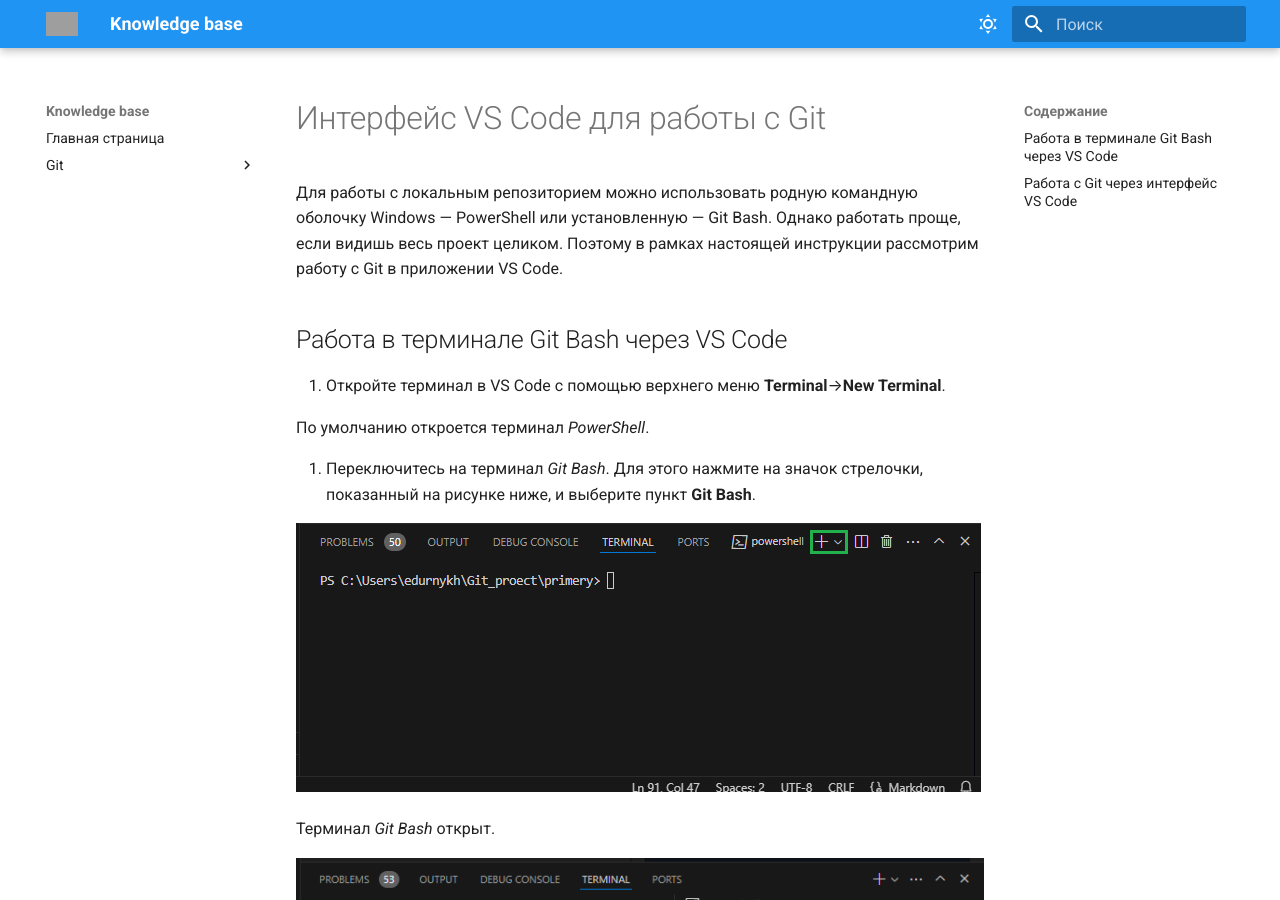
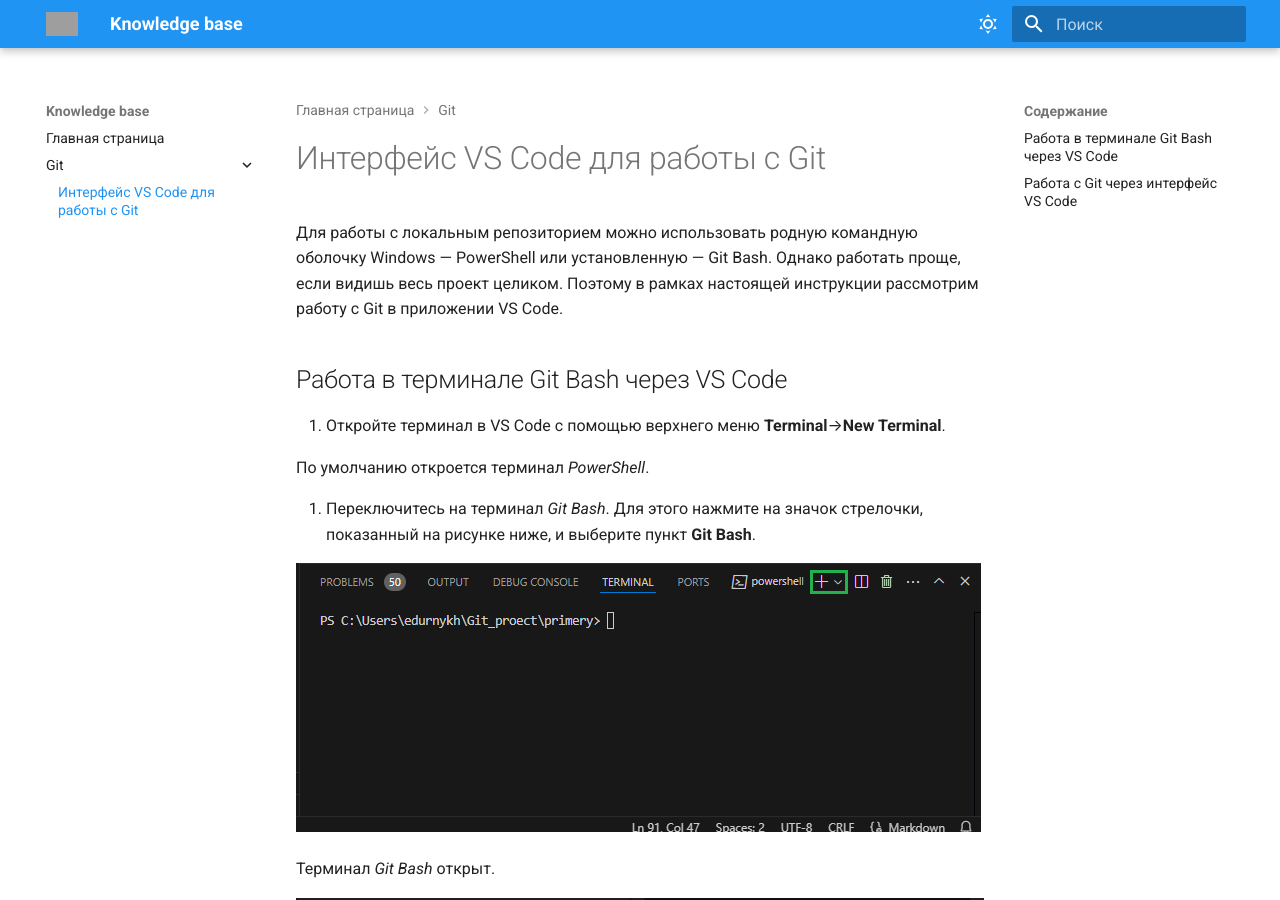
Before and after one commit to Ekaterinka17/mkdocs-example, an MkDocs documentation site: the page built from docs/git/interfeis_vs_code_dla_raboty_s_git.md, in a window 1280 px wide and 900 px high. Built offline with MkDocs 1.6.1 and Material for MkDocs 9.7.7, drawn with Linux system fonts in a browser that asks for light colours; grey boxes are pictures that could not be loaded.

Commit message:
перенос инструкции по гиту

```diff
--- a/mkdocs.yml
+++ b/mkdocs.yml
@@ -41,7 +41,7 @@ theme: # Тема сайта, информация о ее параметрах
 nav: # Структура сайта
     - Главная страница: index.md
     - Git:
-      - interfeis_vs_code_dla_raboty_s_git.md
+      - git/interfeis_vs_code_dla_raboty_s_git.md
 
 extra:
   social: # Ссылки на соц.сети
```
